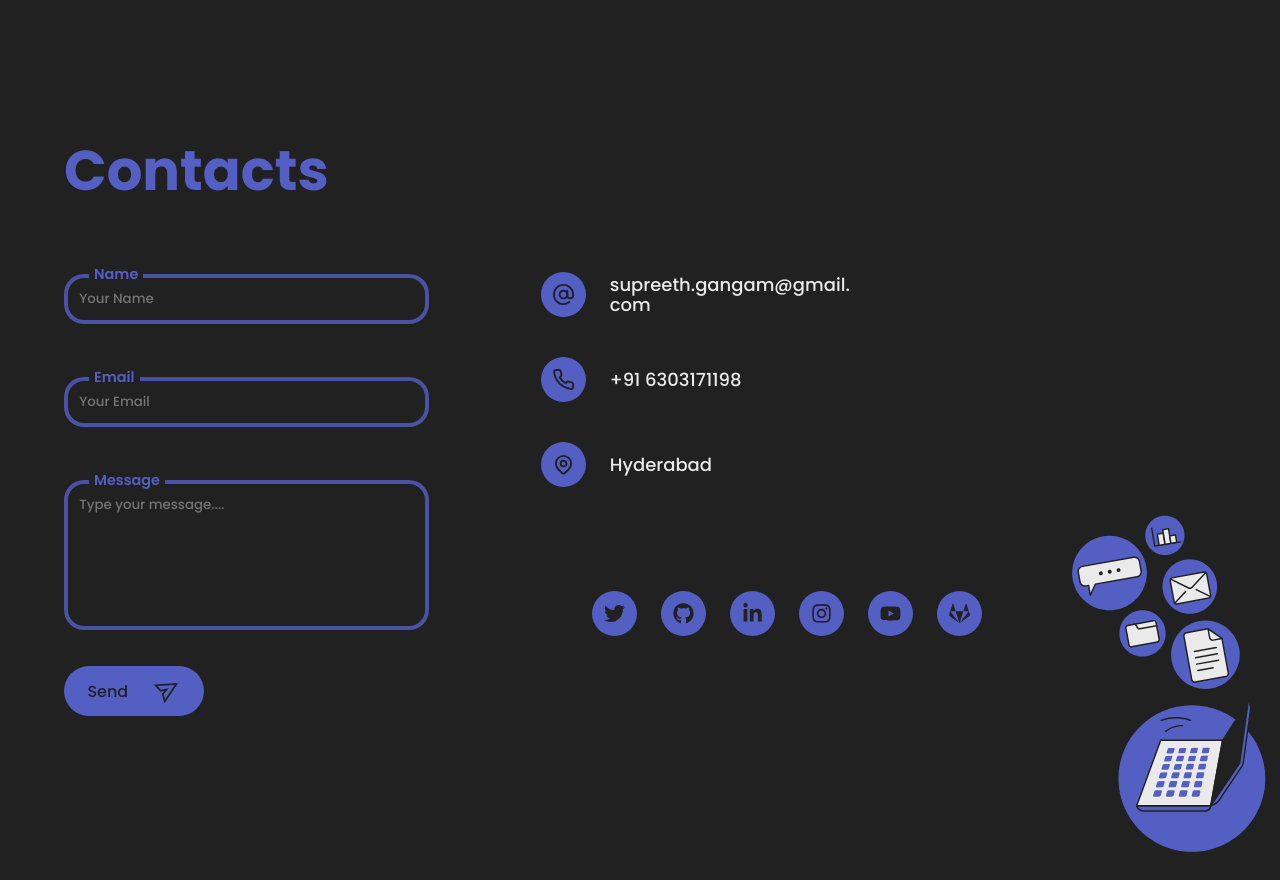
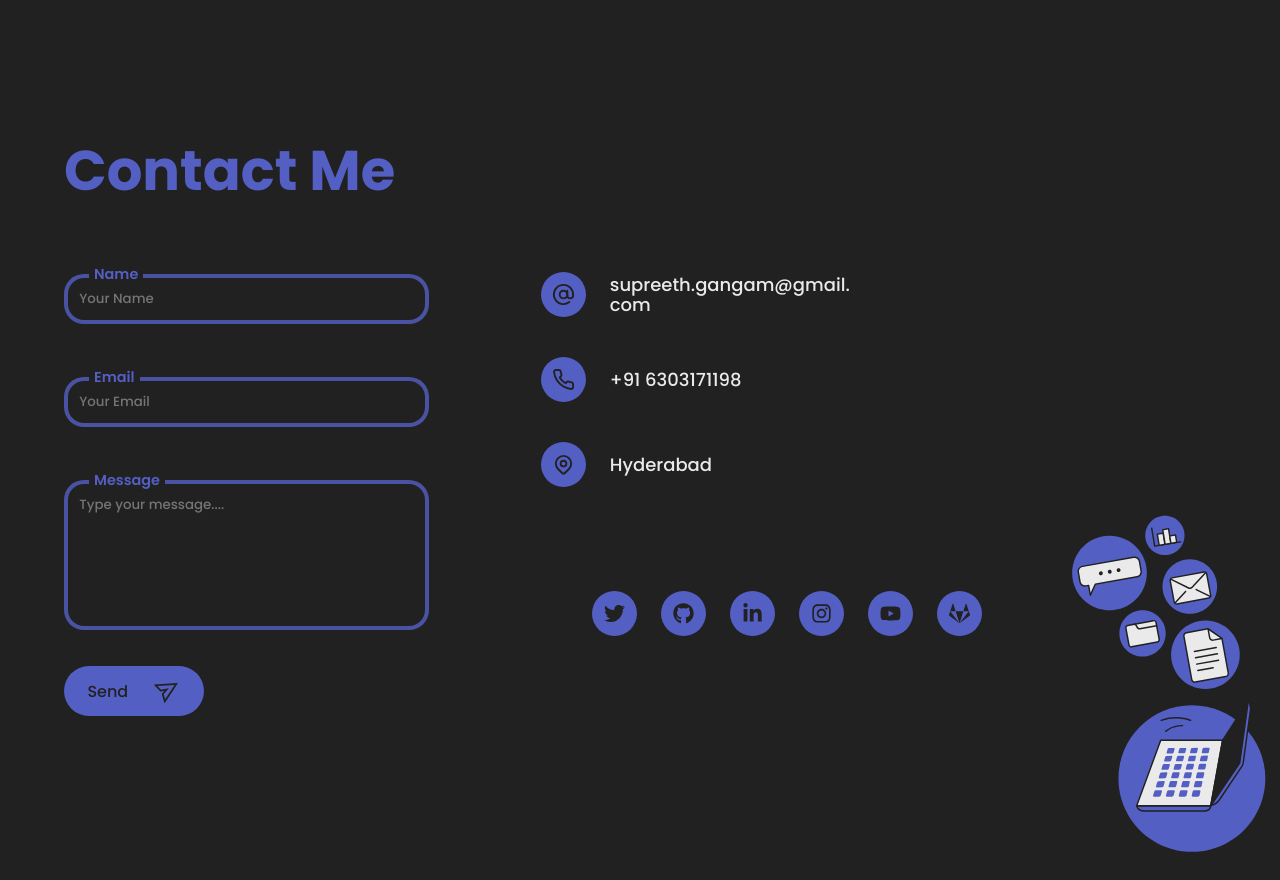
Before and after one commit to supreethgangam/Personal-Website, a React (Create React App) app: page / in a window 1280 px wide. Shown: the part 6000-6880 px from the top of the page. Built offline with nearby package versions, Linux system fonts and the light colour scheme; a web font is replaced by a local one.

Commit message:
Update Contacts.js

```diff
--- a/src/components/Contacts/Contacts.js
+++ b/src/components/Contacts/Contacts.js
@@ -162,7 +162,7 @@ function Contacts() {
             style={{ backgroundColor: theme.secondary }}
         >
             <div className='contacts--container'>
-                <h1 style={{ color: theme.primary }}>Contacts</h1>
+                <h1 style={{ color: theme.primary }}>Contact Me</h1>
                 <div className='contacts-body'>
                     <div className='contacts-form'>
                         <form onSubmit={handleContactForm}>
```
